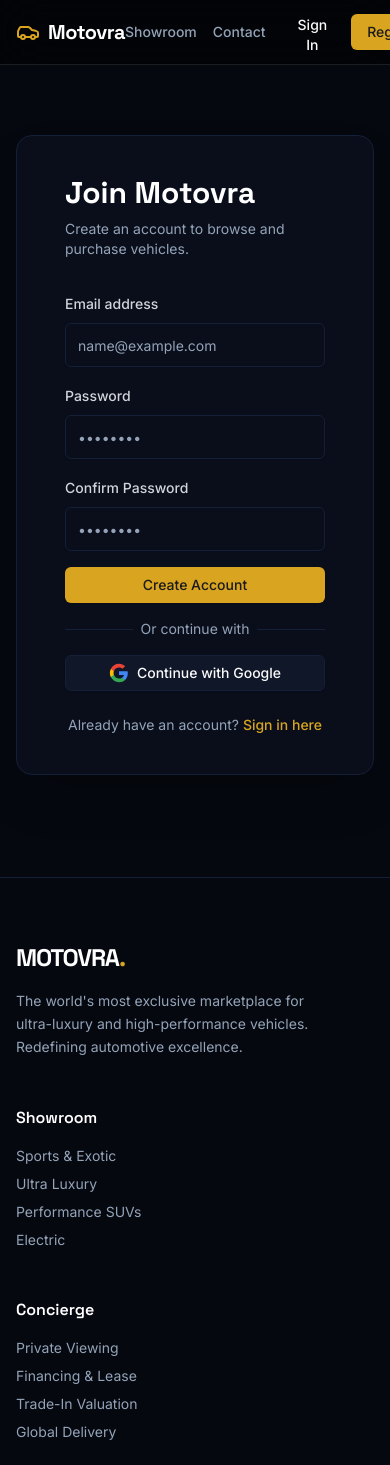
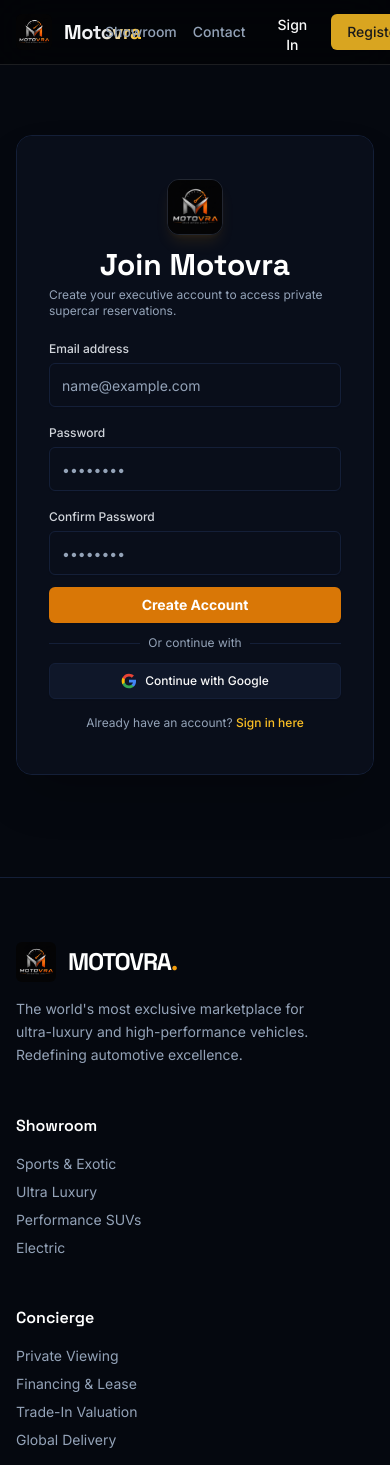
Before and after one commit to jainam308/motovra, a React (Vite) app in the folder frontend/: page /register in a window 390 px wide. Shown: the top 1465 px of the page. Built offline with nearby package versions, Linux system fonts and the light colour scheme.

Commit message:
feat: integrate official logo, add supercar heroes to auth pages, fix USD price filter, and convert admin vehicle inputs to dropdown selects
Co-authored-by: Google Antigravity <antigravity@users.noreply.github.com>

```diff
--- a/frontend/src/components/layout/Footer.tsx
+++ b/frontend/src/components/layout/Footer.tsx
@@ -8,8 +8,11 @@
         <div className="grid grid-cols-1 md:grid-cols-4 gap-12 mb-12">
           {/* Brand */}
           <div className="space-y-4">
-            <Link to="/" className="text-2xl font-heading font-bold text-white tracking-tighter">
-              MOTOVRA<span className="text-primary">.</span>
+            <Link to="/" className="flex items-center space-x-3 text-white hover:opacity-90 transition-opacity">
+              <img src="/motovra-logo.jpg" alt="Motovra Logo" className="h-10 w-auto object-contain rounded-md" />
+              <span className="text-2xl font-heading font-bold text-white tracking-tighter">
+                MOTOVRA<span className="text-amber-500">.</span>
+              </span>
             </Link>
             <p className="text-muted-foreground text-sm leading-relaxed max-w-xs">
               The world's most exclusive marketplace for ultra-luxury and high-performance vehicles. Redefining automotive excellence.
--- a/frontend/src/components/layout/Navbar.tsx
+++ b/frontend/src/components/layout/Navbar.tsx
@@ -22,9 +22,9 @@
       className="sticky top-0 z-50 w-full border-b border-white/10 bg-black/50 backdrop-blur-xl"
     >
       <div className="container mx-auto px-4 h-16 flex items-center justify-between">
-        <Link to="/" className="flex items-center space-x-2 text-white hover:text-primary transition-colors">
-          <svg xmlns="http://www.w3.org/2000/svg" width="24" height="24" viewBox="0 0 24 24" fill="none" stroke="currentColor" strokeWidth="2" strokeLinecap="round" strokeLinejoin="round" className="text-primary"><path d="M19 17h2c.6 0 1-.4 1-1v-3c0-.9-.7-1.7-1.5-1.9C18.7 10.6 16 10 16 10s-1.3-1.4-2.2-2.3c-.5-.4-1.1-.7-1.8-.7H5c-.6 0-1.1.4-1.4.9l-1.4 2.9A3.7 3.7 0 0 0 2 12v4c0 .6.4 1 1 1h2"/><circle cx="7" cy="17" r="2"/><path d="M9 17h6"/><circle cx="17" cy="17" r="2"/></svg>
-          <span className="font-heading font-bold text-xl tracking-tight">Motovra</span>
+        <Link to="/" className="flex items-center space-x-3 text-white hover:opacity-90 transition-opacity">
+          <img src="/motovra-logo.jpg" alt="Motovra Logo" className="h-9 w-auto object-contain rounded-md" />
+          <span className="font-heading font-bold text-xl tracking-tight text-transparent bg-clip-text bg-gradient-to-r from-white via-gray-200 to-amber-400">Motovra</span>
         </Link>
 
         <nav className="flex items-center space-x-4">
--- a/frontend/src/pages/Login.tsx
+++ b/frontend/src/pages/Login.tsx
@@ -49,10 +49,11 @@
         className="w-full max-w-[1000px] h-[620px] bg-card rounded-2xl overflow-hidden flex border border-border shadow-2xl"
       >
         {/* Left Side: Form */}
-        <div className="w-full md:w-1/2 p-12 flex flex-col justify-center">
-          <div className="mb-8">
-            <h2 className="text-3xl font-heading font-bold text-white mb-2">Welcome Back</h2>
-            <p className="text-muted-foreground text-sm">Sign in to access your garage and the showroom.</p>
+        <div className="w-full md:w-1/2 p-8 md:p-12 flex flex-col justify-center bg-card">
+          <div className="mb-6 flex flex-col items-center sm:items-start">
+            <img src="/motovra-logo.jpg" alt="Motovra Logo" className="h-16 w-auto object-contain rounded-xl border border-white/10 mb-4 shadow-lg shadow-amber-500/10" />
+            <h2 className="text-3xl font-heading font-bold text-white mb-1">Welcome Back</h2>
+            <p className="text-muted-foreground text-sm">Sign in to access your garage and executive showroom.</p>
           </div>
 
           <form onSubmit={handleSubmit} className="space-y-4">
@@ -85,7 +86,7 @@
               />
             </div>
 
-            <Button type="submit" className="w-full mt-4" isLoading={isLoading}>
+            <Button type="submit" className="w-full mt-4 bg-amber-600 hover:bg-amber-700 text-white font-bold" isLoading={isLoading}>
               Sign In
             </Button>
 
@@ -115,22 +116,30 @@
           </form>
 
           <div className="mt-6 text-center text-sm text-muted-foreground">
-            Don't have an account? <Link to="/register" className="text-primary hover:underline font-medium">Register here</Link>
+            Don't have an account? <Link to="/register" className="text-amber-400 hover:underline font-medium">Register here</Link>
           </div>
         </div>
 
-        {/* Right Side: Image/Branding */}
-        <div className="hidden md:flex w-1/2 bg-secondary relative flex-col justify-between p-12">
-          <div className="absolute inset-0 bg-gradient-to-br from-primary/20 to-black/80 z-0"></div>
+        {/* Right Side: High-Resolution Supercar Hero Image */}
+        <div
+          className="hidden md:flex w-1/2 relative flex-col justify-between p-12 bg-cover bg-center"
+          style={{ backgroundImage: `url('https://images.unsplash.com/photo-1614162692292-7ac56d7f7f1e?auto=format&fit=crop&q=80&w=1600')` }}
+        >
+          <div className="absolute inset-0 bg-gradient-to-t from-black via-black/40 to-transparent z-0"></div>
 
-          <div className="relative z-10 flex items-center text-primary">
-            <svg xmlns="http://www.w3.org/2000/svg" width="24" height="24" viewBox="0 0 24 24" fill="none" stroke="currentColor" strokeWidth="2" strokeLinecap="round" strokeLinejoin="round" className="w-8 h-8 mr-2"><path d="M19 17h2c.6 0 1-.4 1-1v-3c0-.9-.7-1.7-1.5-1.9C18.7 10.6 16 10 16 10s-1.3-1.4-2.2-2.3c-.5-.4-1.1-.7-1.8-.7H5c-.6 0-1.1.4-1.4.9l-1.4 2.9A3.7 3.7 0 0 0 2 12v4c0 .6.4 1 1 1h2"/><circle cx="7" cy="17" r="2"/><path d="M9 17h6"/><circle cx="17" cy="17" r="2"/></svg>
-            <span className="font-heading font-bold text-2xl tracking-tight text-white">Motovra</span>
+          <div className="relative z-10 flex items-center gap-3">
+            <img src="/motovra-logo.jpg" alt="Motovra Brand" className="h-10 w-auto rounded-lg border border-white/20 shadow-md" />
+            <span className="font-heading font-bold text-2xl tracking-tight text-white">Motovra Exotics</span>
           </div>
 
-          <div className="relative z-10">
-            <h3 className="font-heading font-bold text-4xl text-white mb-4">Drive the Future.</h3>
-            <p className="text-gray-300 leading-relaxed">Experience a seamless, premium automotive marketplace designed for enthusiasts and professionals alike.</p>
+          <div className="relative z-10 space-y-2 bg-black/60 backdrop-blur-md p-6 rounded-2xl border border-white/10">
+            <div className="inline-block px-3 py-1 bg-amber-500/20 border border-amber-500/40 text-amber-300 font-bold text-xs rounded-full uppercase tracking-wider">
+              Featured Supercar
+            </div>
+            <h3 className="font-heading font-extrabold text-3xl text-white">Porsche 911 GT3 RS</h3>
+            <p className="text-gray-300 text-sm leading-relaxed">
+              Drive beyond limits. Experience the peak of track-ready automotive performance and luxury provenance.
+            </p>
           </div>
         </div>
       </motion.div>
--- a/frontend/src/pages/Register.tsx
+++ b/frontend/src/pages/Register.tsx
@@ -48,23 +48,24 @@
         animate={{ opacity: 1, scale: 1 }}
         className="w-full max-w-[1000px] h-[640px] bg-card rounded-2xl overflow-hidden flex flex-row-reverse border border-border shadow-2xl"
       >
-        {/* Right Side: Form */}
-        <div className="w-full md:w-1/2 p-12 flex flex-col justify-center">
-          <div className="mb-8">
-            <h2 className="text-3xl font-heading font-bold text-white mb-2">Join Motovra</h2>
-            <p className="text-muted-foreground text-sm">Create an account to browse and purchase vehicles.</p>
+        {/* Form Panel */}
+        <div className="w-full md:w-1/2 p-8 md:p-10 flex flex-col justify-center bg-card">
+          <div className="mb-4 flex flex-col items-center sm:items-start">
+            <img src="/motovra-logo.jpg" alt="Motovra Logo" className="h-14 w-auto object-contain rounded-xl border border-white/10 mb-3 shadow-lg shadow-amber-500/10" />
+            <h2 className="text-3xl font-heading font-bold text-white mb-1">Join Motovra</h2>
+            <p className="text-muted-foreground text-xs">Create your executive account to access private supercar reservations.</p>
           </div>
 
-          <form onSubmit={handleSubmit} className="space-y-4">
+          <form onSubmit={handleSubmit} className="space-y-3">
             {error && (
-              <div className="p-3 bg-destructive/10 border border-destructive/20 rounded-md flex items-center text-destructive text-sm">
+              <div className="p-3 bg-destructive/10 border border-destructive/20 rounded-md flex items-center text-destructive text-xs">
                 <svg xmlns="http://www.w3.org/2000/svg" width="16" height="16" viewBox="0 0 24 24" fill="none" stroke="currentColor" strokeWidth="2" strokeLinecap="round" strokeLinejoin="round" className="w-4 h-4 mr-2 flex-shrink-0"><circle cx="12" cy="12" r="10"/><line x1="12" y1="8" x2="12" y2="12"/><line x1="12" y1="16" x2="12.01" y2="16"/></svg>
                 {error}
               </div>
             )}
 
-            <div className="space-y-2">
-              <label className="text-sm font-medium text-gray-300">Email address</label>
+            <div className="space-y-1">
+              <label className="text-xs font-medium text-gray-300">Email address</label>
               <Input
                 type="email"
                 value={email}
@@ -74,8 +75,8 @@
               />
             </div>
 
-            <div className="space-y-2">
-              <label className="text-sm font-medium text-gray-300">Password</label>
+            <div className="space-y-1">
+              <label className="text-xs font-medium text-gray-300">Password</label>
               <Input
                 type="password"
                 value={password}
@@ -85,8 +86,8 @@
               />
             </div>
 
-            <div className="space-y-2">
-              <label className="text-sm font-medium text-gray-300">Confirm Password</label>
+            <div className="space-y-1">
+              <label className="text-xs font-medium text-gray-300">Confirm Password</label>
               <Input
                 type="password"
                 value={confirmPassword}
@@ -96,15 +97,15 @@
               />
             </div>
 
-            <Button type="submit" className="w-full mt-2" isLoading={isLoading}>
+            <Button type="submit" className="w-full mt-2 bg-amber-600 hover:bg-amber-700 text-white font-bold" isLoading={isLoading}>
               Create Account
             </Button>
 
-            <div className="relative my-4">
+            <div className="relative my-3">
               <div className="absolute inset-0 flex items-center">
                 <div className="w-full border-t border-border"></div>
               </div>
-              <div className="relative flex justify-center text-sm">
+              <div className="relative flex justify-center text-xs">
                 <span className="px-2 bg-card text-muted-foreground">Or continue with</span>
               </div>
             </div>
@@ -112,10 +113,10 @@
             <Button
               type="button"
               variant="outline"
-              className="w-full bg-secondary hover:bg-secondary/80 border-border"
+              className="w-full bg-secondary hover:bg-secondary/80 border-border text-xs"
               onClick={() => { window.location.href = 'http://localhost:3000/api/auth/google'; }}
             >
-              <svg className="w-5 h-5 mr-2" viewBox="0 0 24 24" fill="none" xmlns="http://www.w3.org/2000/svg">
+              <svg className="w-4 h-4 mr-2" viewBox="0 0 24 24" fill="none" xmlns="http://www.w3.org/2000/svg">
                 <path d="M22.56 12.25c0-.78-.07-1.53-.2-2.25H12v4.26h5.92c-.26 1.37-1.04 2.53-2.21 3.31v2.77h3.57c2.08-1.92 3.28-4.74 3.28-8.09z" fill="#4285F4"/>
                 <path d="M12 23c2.97 0 5.46-.98 7.28-2.66l-3.57-2.77c-.98.66-2.23 1.06-3.71 1.06-2.86 0-5.29-1.93-6.16-4.53H2.18v2.84C3.99 20.53 7.7 23 12 23z" fill="#34A853"/>
                 <path d="M5.84 14.09c-.22-.66-.35-1.36-.35-2.09s.13-1.43.35-2.09V7.07H2.18C1.43 8.55 1 10.22 1 12s.43 3.45 1.18 4.93l2.85-2.22.81-.62z" fill="#FBBC05"/>
@@ -125,23 +126,31 @@
             </Button>
           </form>
 
-          <div className="mt-6 text-center text-sm text-muted-foreground">
-            Already have an account? <Link to="/login" className="text-primary hover:underline font-medium">Sign in here</Link>
+          <div className="mt-4 text-center text-xs text-muted-foreground">
+            Already have an account? <Link to="/login" className="text-amber-400 hover:underline font-medium">Sign in here</Link>
           </div>
         </div>
 
-        {/* Left Side: Branding */}
-        <div className="hidden md:flex w-1/2 bg-secondary relative flex-col justify-between p-12">
-          <div className="absolute inset-0 bg-gradient-to-tr from-primary/20 to-black/80 z-0"></div>
+        {/* High-Resolution Supercar Hero Branding Panel */}
+        <div
+          className="hidden md:flex w-1/2 relative flex-col justify-between p-12 bg-cover bg-center"
+          style={{ backgroundImage: `url('https://images.unsplash.com/photo-1583121274602-3e2820c69888?auto=format&fit=crop&q=80&w=1600')` }}
+        >
+          <div className="absolute inset-0 bg-gradient-to-t from-black via-black/40 to-transparent z-0"></div>
 
-          <div className="relative z-10 flex items-center text-primary">
-            <svg xmlns="http://www.w3.org/2000/svg" width="24" height="24" viewBox="0 0 24 24" fill="none" stroke="currentColor" strokeWidth="2" strokeLinecap="round" strokeLinejoin="round" className="w-8 h-8 mr-2"><path d="M19 17h2c.6 0 1-.4 1-1v-3c0-.9-.7-1.7-1.5-1.9C18.7 10.6 16 10 16 10s-1.3-1.4-2.2-2.3c-.5-.4-1.1-.7-1.8-.7H5c-.6 0-1.1.4-1.4.9l-1.4 2.9A3.7 3.7 0 0 0 2 12v4c0 .6.4 1 1 1h2"/><circle cx="7" cy="17" r="2"/><path d="M9 17h6"/><circle cx="17" cy="17" r="2"/></svg>
-            <span className="font-heading font-bold text-2xl tracking-tight text-white">Motovra</span>
+          <div className="relative z-10 flex items-center gap-3">
+            <img src="/motovra-logo.jpg" alt="Motovra Brand" className="h-10 w-auto rounded-lg border border-white/20 shadow-md" />
+            <span className="font-heading font-bold text-2xl tracking-tight text-white">Motovra Exotics</span>
           </div>
 
-          <div className="relative z-10">
-            <h3 className="font-heading font-bold text-4xl text-white mb-4">Start your engine.</h3>
-            <p className="text-gray-300 leading-relaxed">Join thousands of enthusiasts who trust Motovra for their automotive needs.</p>
+          <div className="relative z-10 space-y-2 bg-black/60 backdrop-blur-md p-6 rounded-2xl border border-white/10">
+            <div className="inline-block px-3 py-1 bg-amber-500/20 border border-amber-500/40 text-amber-300 font-bold text-xs rounded-full uppercase tracking-wider">
+              Exclusive Member Access
+            </div>
+            <h3 className="font-heading font-extrabold text-3xl text-white">Ferrari SF90 Stradale</h3>
+            <p className="text-gray-300 text-sm leading-relaxed">
+              Join the world's most elite supercar network. Reserved allocations, VIP white-glove transport, and luxury concierge support.
+            </p>
           </div>
         </div>
       </motion.div>
```
Also changed, not shown: frontend/src/pages/Admin.tsx (+32 -10 lines), frontend/src/pages/Showroom.tsx (+39 -5 lines), frontend/public/motovra-logo.jpg (added).
